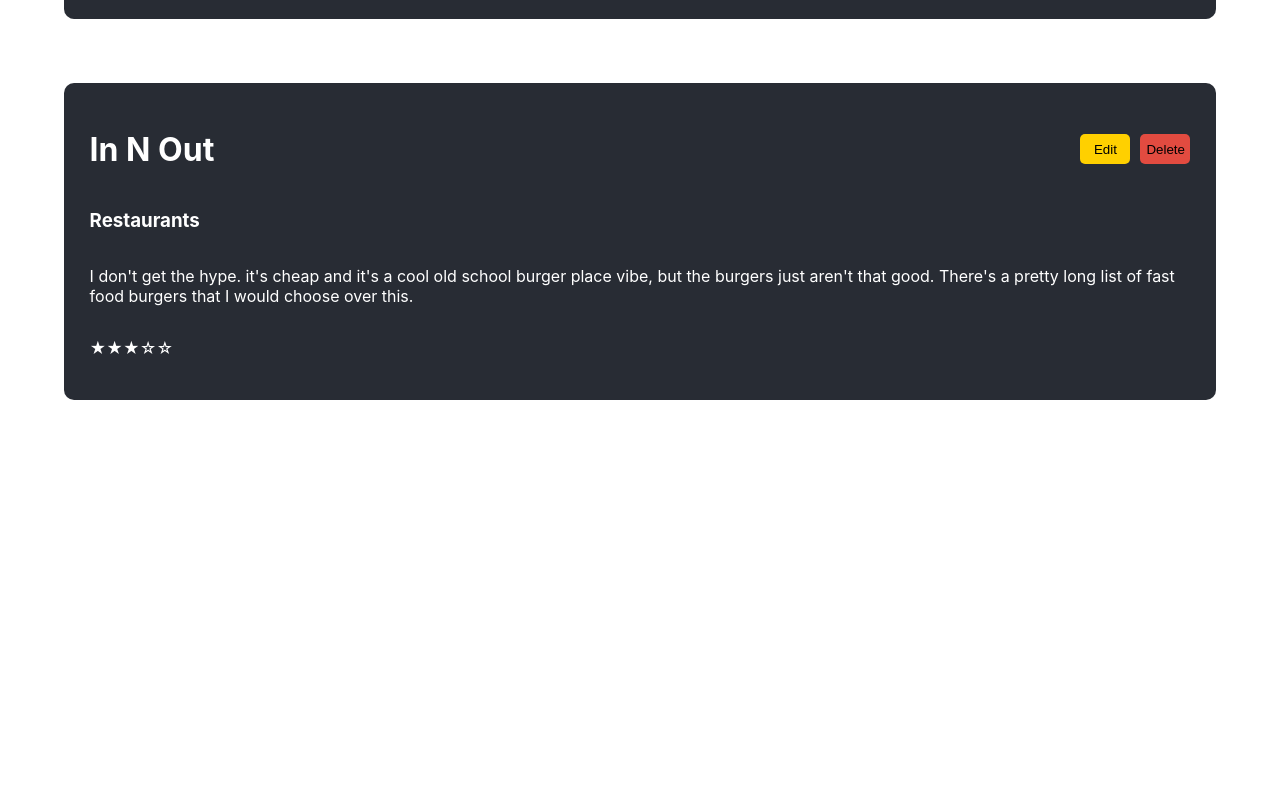
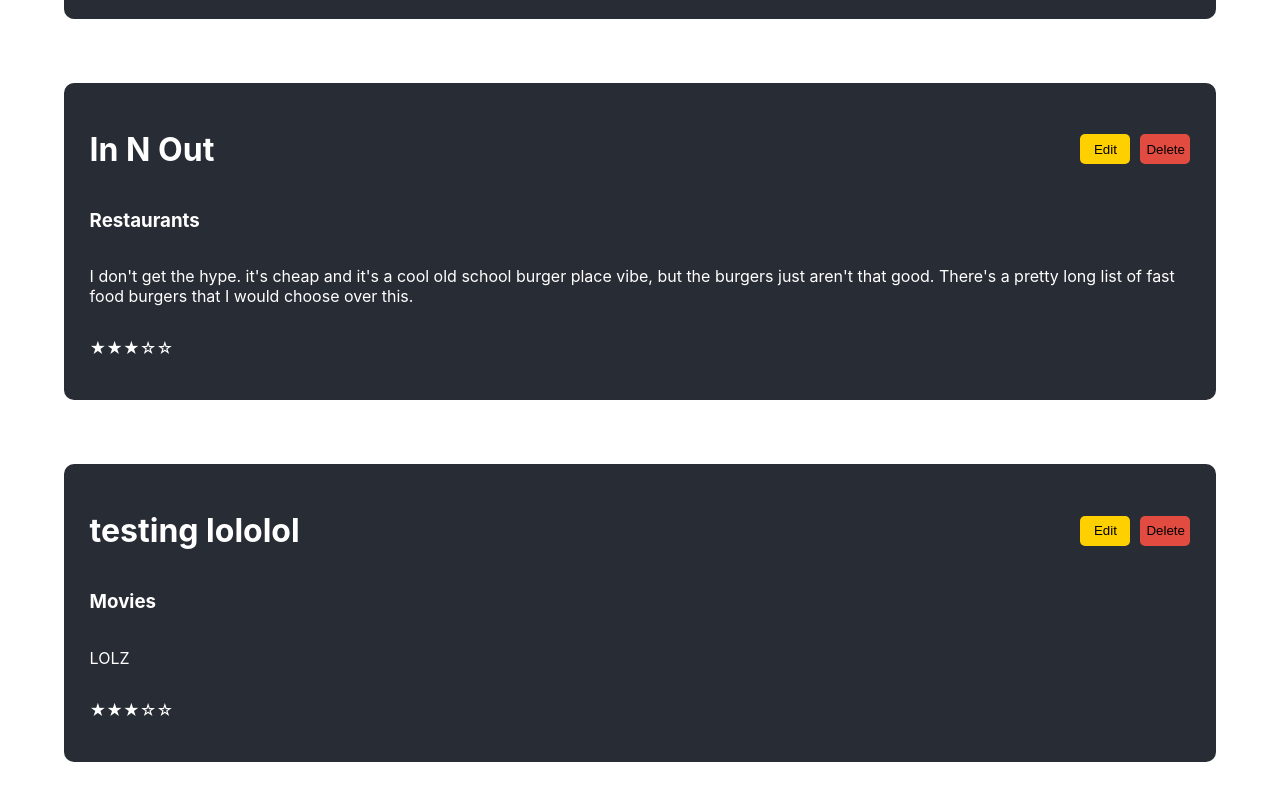
Before and after one commit to eurobi/phase-2-final-project, a React (Create React App) app in the folder my-app/: page / in a window 1280 px wide. Shown: the part 2777-3577 px from the top of the page. Before the commit the page ends 3241 px from the top, so only its background shows below. Built offline with nearby package versions, Linux system fonts and the light colour scheme; data requests are answered from the project's data file.

Commit message:
edit fully functional

```diff
--- a/my-app/db.json
+++ b/my-app/db.json
@@ -55,6 +55,13 @@
       "content": "Earth's future has been riddled by disasters, famines, and droughts. There is only one way to ensure mankind's survival: Interstellar travel. A newly discovered wormhole in the far reaches of our solar system allows a team of astronauts to go where no man has gone before, a planet that may have the right environment to sustain human life.",
       "rating": "5",
       "id": 9
+    },
+    {
+      "category": "Movies",
+      "title": "testing lololol",
+      "content": "LOLZ",
+      "rating": "3",
+      "id": 10
     }
   ]
 }
--- a/my-app/src/App.js
+++ b/my-app/src/App.js
@@ -8,6 +8,7 @@
 import { Route, Switch, useHistory } from "react-router-dom";
 
 function App() {
+  const history = useHistory()
   // Reviews State
   const [reviews, setReviews] = useState([])
 
@@ -65,8 +66,18 @@
   }
 
   //PATCH review
-  function editReview(id){
-
+  function editReview(id, data){
+    const newReviews = [...reviews]
+    newReviews[id] = data
+    setReviews(newReviews)
+    history.push('/')
+    fetch(`http://localhost:3000/reviews/${id}`,{
+      method : 'PATCH',
+      headers : {
+        'Content-Type': 'application/json'
+      },
+      body: JSON.stringify(data)
+    })
   }
 
   return (
--- a/my-app/src/Components/ReviewForm.js
+++ b/my-app/src/Components/ReviewForm.js
@@ -2,7 +2,7 @@
 import { useHistory, useParams } from "react-router-dom";
 
 
-function ReviewForm({ addReview}){
+function ReviewForm({ addReview , editReview}){
     const params = useParams()
 
     const [formData, setFormData] = useState({
@@ -36,8 +36,14 @@
     function handleSubmit(e){
         e.preventDefault()
         const newReview = {...formData}
-        addReview(newReview)
+        if(params.id === undefined){
+            addReview(newReview)
         history.push("/")
+        }
+        else{
+            editReview(params.id, newReview)
+        }
+
     }
 
 
```
